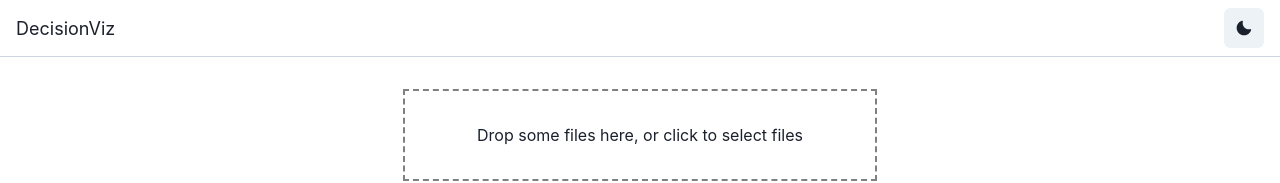
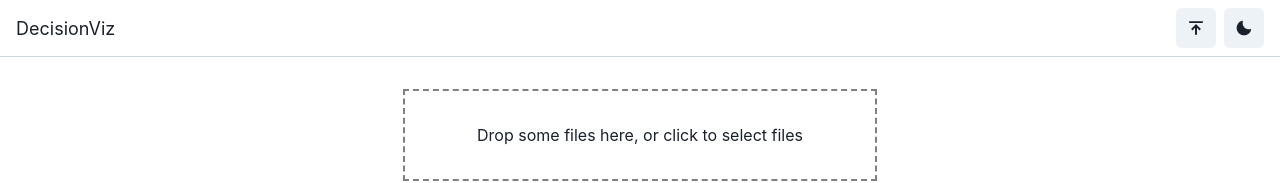
Before and after one commit to todorovicveljko1/bot_viz, a Next.js app: page / in a window 1280 px wide. Shown: the top 183 px of the page. Built offline with nearby package versions, Linux system fonts and the light colour scheme.

Commit message:
Navbar uploda and toast moved to bottom-left

```diff
--- a/components/Nav/Navbar.tsx
+++ b/components/Nav/Navbar.tsx
@@ -1,10 +1,31 @@
-import { HStack, useColorMode, Box, IconButton } from "@chakra-ui/react";
-import { MoonIcon, SunIcon } from "@chakra-ui/icons";
+import {
+    HStack,
+    useColorMode,
+    Box,
+    IconButton,
+    useToast,
+} from "@chakra-ui/react";
+import { DownloadIcon, MoonIcon, SunIcon } from "@chakra-ui/icons";
+import Dropzone, { DropzoneRef } from "react-dropzone";
+import { useTurnData } from "../../utils/turnData";
+import { createRef } from "react";
 
 export interface NavbarProps {}
 
 export function Navbar(props: NavbarProps) {
     const { colorMode, toggleColorMode } = useColorMode();
+    const dropzoneRef = createRef<DropzoneRef>();
+    const openDialog = () => {
+        // Note that the ref is set async,
+        // so it might be null at some point
+        console.log(dropzoneRef.current);
+        if (dropzoneRef.current) {
+            dropzoneRef.current.open();
+        }
+    };
+
+    const { newFile } = useTurnData();
+    const toast = useToast({ position: "bottom-left" });
     return (
         <HStack
             align="stretch"
@@ -18,13 +39,60 @@ export function Navbar(props: NavbarProps) {
             }
         >
             <Box fontSize="lg">DecisionViz</Box>
-            <Box>
+            <HStack>
+                <Dropzone
+                    ref={dropzoneRef}
+                    onDrop={(acceptedFiles) => {
+                        if (acceptedFiles[0])
+                            acceptedFiles[0]
+                                .text()
+                                .then((v) => JSON.parse(v))
+                                .then((v) => {
+                                    if (!!!v.turns || !!!v.root) {
+                                        toast({
+                                            title: "JSON file format error",
+                                            description:
+                                                "exprects turns and root keys in json file",
+                                            duration: 3000,
+                                            status: "error",
+                                            variant: "top-accent",
+                                        });
+                                    }
+
+                                    newFile(v);
+                                })
+                                .catch(() => {
+                                    toast({
+                                        title: "JSON file error",
+                                        description:
+                                            "error while parsing json file",
+                                        duration: 3000,
+                                        status: "error",
+                                        variant: "top-accent",
+                                    });
+                                });
+                    }}
+                >
+                    {({ getRootProps, getInputProps }) => (
+                        <div {...getRootProps({ className: "dropzone" })}>
+                            <IconButton
+                                aria-label="toggle-color-mode"
+                                icon={
+                                    <DownloadIcon
+                                        transform={"rotate(0.5turn)"}
+                                    />
+                                }
+                            ></IconButton>{" "}
+                            <input {...getInputProps()}></input>
+                        </div>
+                    )}
+                </Dropzone>
                 <IconButton
                     aria-label="toggle-color-mode"
                     icon={colorMode === "light" ? <MoonIcon /> : <SunIcon />}
                     onClick={toggleColorMode}
                 ></IconButton>
-            </Box>
+            </HStack>
         </HStack>
     );
 }
--- a/pages/index.tsx
+++ b/pages/index.tsx
@@ -1,14 +1,4 @@
-import {
-    List,
-    UnorderedList,
-    ListItem,
-    Text,
-    HStack,
-    Collapse,
-    VStack,
-    Box,
-    useToast,
-} from "@chakra-ui/react";
+import { Text, HStack, VStack, Box, useToast } from "@chakra-ui/react";
 import type { NextPage } from "next";
 import { Dashboard } from "../components/Layout/Dashboard";
 import Dropzone from "react-dropzone";
@@ -17,7 +7,7 @@ import { useRouter } from "next/router";
 
 const Home: NextPage = () => {
     const { newFile } = useTurnData();
-    const toast = useToast();
+    const toast = useToast({ position: "bottom-left" });
     const router = useRouter();
     return (
         <Dashboard plane={true}>
```
